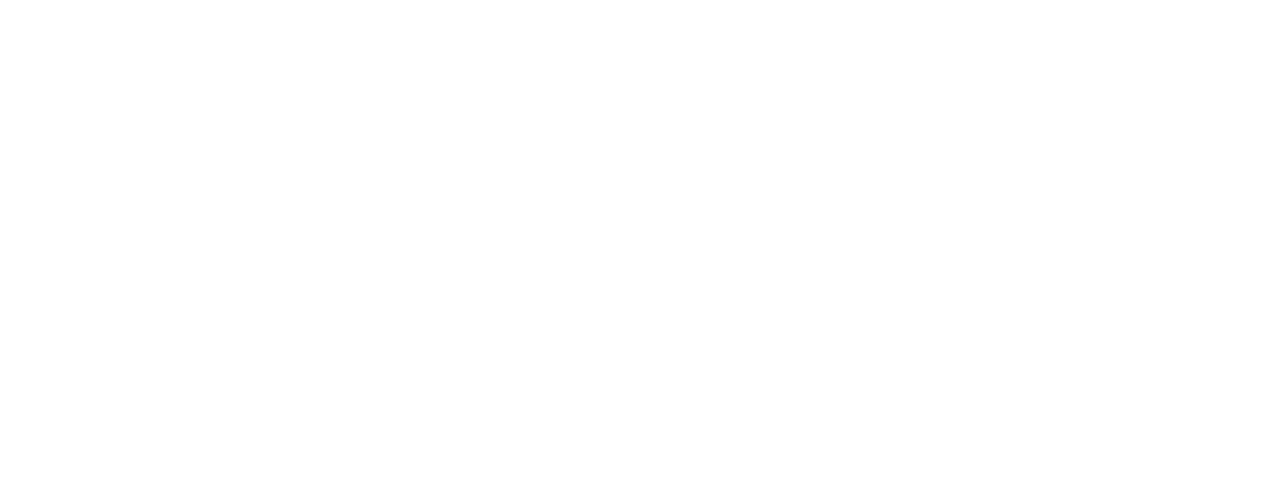
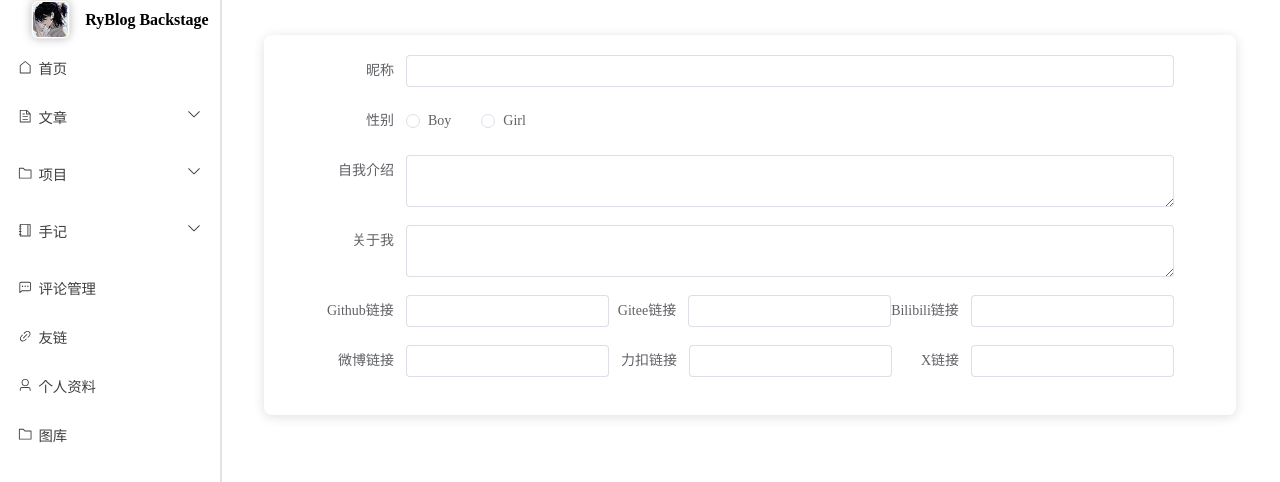
Before and after one commit to RyaoVen/Vue-RyBlog, a Vue app: page /admin/myselfSet in a window 1280 px wide. Before the commit this address had no page. Shown: the top 482 px of the page. Built offline with nearby package versions, Linux system fonts and the light colour scheme.

Commit message:
初步完成了个人设置页布局 TODO：Tag

```diff
--- /dev/null
+++ b/src/page/MyselfSet.vue
@@ -0,0 +1,91 @@
+<script setup lang="ts">
+import {reactive} from "vue";
+
+const form = reactive({
+  name: '',
+  region: '',
+  date1: '',
+  date2: '',
+  delivery: false,
+  type: [],
+  resource: '',
+  desc: '',
+
+})
+</script>
+
+<template>
+<main>
+  <div class="card">
+    <el-form :model="form" label-width="auto">
+      <el-form-item label="昵称">
+        <el-input v-model="form.name" />
+      </el-form-item>
+      <el-form-item label="性别">
+        <el-radio-group v-model="form.resource">
+          <el-radio value="Sponsor">Boy</el-radio>
+          <el-radio value="Venue">Girl</el-radio>
+        </el-radio-group>
+      </el-form-item>
+      <el-form-item label="自我介绍">
+        <el-input type="textarea" />
+      </el-form-item>
+      <el-form-item label="关于我">
+        <el-input type="textarea" />
+      </el-form-item>
+      <el-form-item >
+        <el-form-item label="Github链接">
+          <el-input v-model="form.name" />
+        </el-form-item>
+        <el-form-item label="Gitee链接">
+          <el-input v-model="form.name" />
+        </el-form-item>
+        <el-form-item label="Bilibili链接">
+          <el-input v-model="form.name" />
+        </el-form-item>
+
+      </el-form-item>
+      <el-form-item>
+        <el-form-item label="微博链接">
+          <el-input v-model="form.name" />
+        </el-form-item>
+        <el-form-item label="力扣链接">
+          <el-input v-model="form.name" />
+        </el-form-item>
+        <el-form-item label="X链接">
+          <el-input v-model="form.name" />
+        </el-form-item>
+      </el-form-item>
+    </el-form>
+  </div>
+</main>
+</template>
+
+<style scoped>
+main {
+  display: flex;
+  flex-direction: column;
+  align-items: center;
+  justify-content: center;
+  width: 88%;
+  margin-left: auto;
+  margin-right: auto;
+  padding-top: 35px;
+  padding-bottom: 35px;
+  gap: 15px;
+}
+  .card{
+    width: 100%;
+    box-shadow: 0 2px 12px 0 rgba(0, 0, 0, 0.13);
+    padding: 20px;
+    border-radius: 8px;
+    display: flex;
+    flex-direction: column;
+    align-items: center;
+    justify-content: center;
+    max-height:420px ;
+  }
+
+
+
+</style>
--- a/src/page/backViews.vue
+++ b/src/page/backViews.vue
@@ -51,6 +51,9 @@
 }
 function goMain(){
   router.push("/admin/main")
+}
+function goMyselfSet(){
+  router.push("/admin/myselfSet")
 }
 
 import Tx from "@/components/tx.vue";
@@ -122,7 +125,7 @@
         <div class="menuTitle"><span class="title"><el-icon color="#404040"><Link /></el-icon>友链</span></div>
       </li>
       <li>
-        <div class="menuTitle"><span class="title"><el-icon color="#404040"><User /></el-icon>个人资料</span></div>
+        <div class="menuTitle" @click="goMyselfSet"><span class="title"><el-icon color="#404040"><User /></el-icon>个人资料</span></div>
       </li>
       <li>
         <div class="menuTitle"><span class="title"><el-icon color="#404040"><Folder /></el-icon>图库</span ></div>
--- a/src/route/index-page.js
+++ b/src/route/index-page.js
@@ -80,7 +80,13 @@
                     name:'articleManagement',
                     path:'articleManagement',
                     component:()=>import('@/page/articleManagement.vue')
+                },
+                {
+                    name:'myselfSet',
+                    path:'myselfSet',
+                    component:()=>import('@/page/MyselfSet.vue'),
                 }
+
             ]
         }
     ]
```
